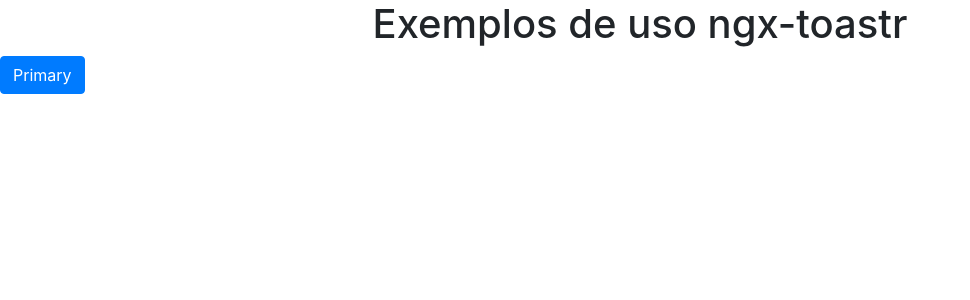
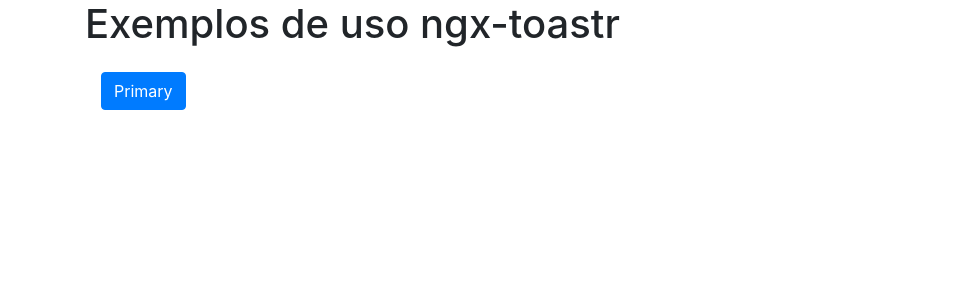
Before and after one commit to grabowskidaniel/ngx-toastr-sample, an Angular app: page / in a window 1280 px wide. Shown: the top 300 px of the page, without its empty margins (0-970 px from the left). Built offline with nearby package versions, Linux system fonts and the light colour scheme.

Commit message:
criar serviço notification

```diff
--- a/src/app/app.component.html
+++ b/src/app/app.component.html
@@ -1,8 +1,12 @@
 <!--The content below is only a placeholder and can be replaced.-->
-<div style="text-align:center">
-  <h1>Exemplos de uso ngx-toastr</h1>
+<div class="container">
+  <div class="title">
+    <h1>Exemplos de uso ngx-toastr</h1>
+  </div>
+
+  <div style="padding: 1rem;">
+    <button type="button" class="btn btn-primary" (click)="openToastr()">
+      Primary
+    </button>
+  </div>
 </div>
-<div>
-  <!-- adicionar botao -->
-  <button type="button" class="btn btn-primary">Primary</button>
-</div>
--- a/src/app/app.component.ts
+++ b/src/app/app.component.ts
@@ -1,4 +1,5 @@
 import { Component } from '@angular/core';
+import { NotificationService } from './notification.service';
 
 @Component({
   selector: 'app-root',
@@ -6,5 +7,9 @@
   styleUrls: []
 })
 export class AppComponent {
-  title = 'angular-prettier-lint-sample';
+  constructor(private notificationService: NotificationService) {}
+
+  openToastr(): void {
+    this.notificationService.show();
+  }
 }
--- /dev/null
+++ b/src/app/notification.service.ts
@@ -0,0 +1,12 @@
+import { Injectable } from '@angular/core';
+
+@Injectable({
+  providedIn: 'root'
+})
+export class NotificationService {
+  constructor() {}
+
+  show() {
+    alert('isso vai virar um toaster');
+  }
+}
```
Also changed, not shown: 1 other file (tests, documents, lock files or other folders).
